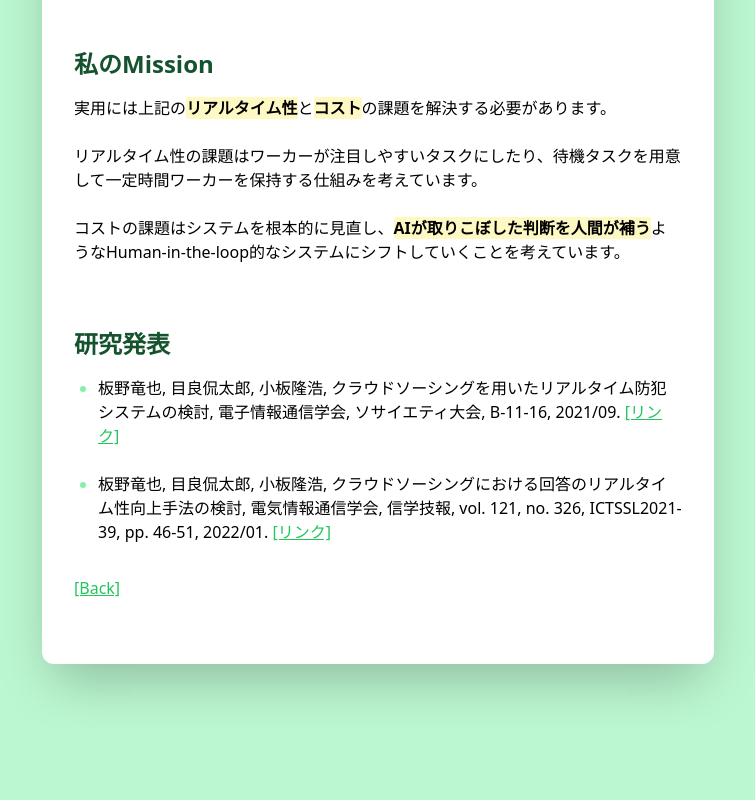
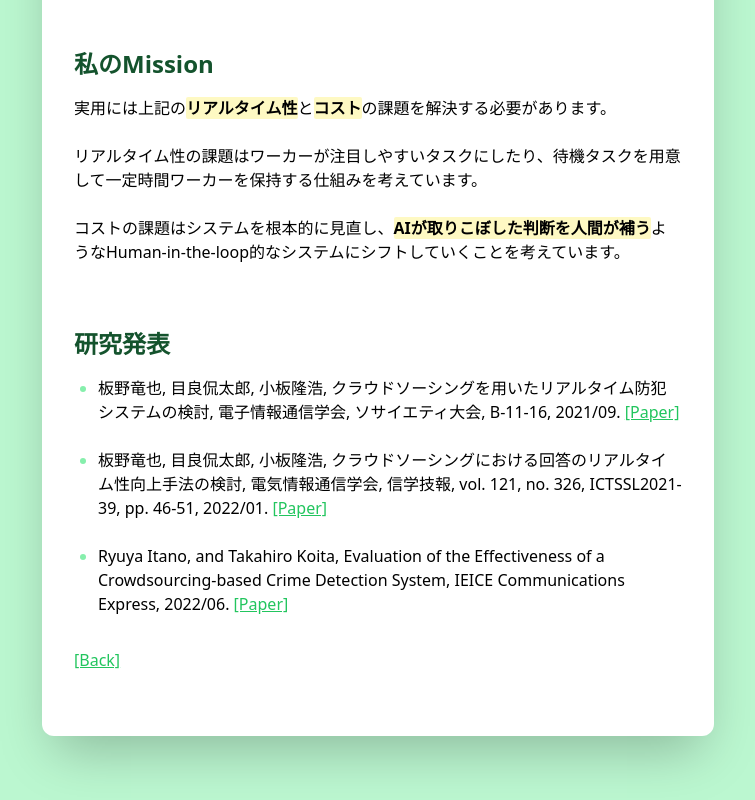
Before and after one commit to rint1925/rint-portfolio-website, a Nuxt app: page /research in a window 1280 px wide. Shown: the part 1474-2274 px from the top of the page, without its empty margins (262-1017 px from the left). Before the commit the page ends 2202 px from the top, so only its background shows below. Built offline with nearby package versions, Linux system fonts and the light colour scheme.

Commit message:
update research contents

```diff
--- a/components/Identity.vue
+++ b/components/Identity.vue
@@ -3,9 +3,9 @@
         <img src="../assets/images/me.jpg" class="w-32 h-32 rounded-full m-auto">
         <h1>Ryuya Itano</h1>
         <p></p>
-        <a href="https://twitter.com/rint1925"><img src="../assets/images/twitter-icon.png" class="inline-block m-auto p-2"></a>
-        <a href="https://github.com/rint1925"><img src="../assets/images/github-icon.png" class="inline-block m-auto p-2"></a>
-        <a href="mailto:rint1925@gmail.com"><img src="../assets/images/mail-icon.png" class="inline-block m-auto p-2"></a>
+        <a href="https://twitter.com/rint1925" target="_blank" rel="noopener noreferrer"><img src="../assets/images/twitter-icon.png" class="inline-block m-auto p-2"></a>
+        <a href="https://github.com/rint1925" target="_blank" rel="noopener noreferrer"><img src="../assets/images/github-icon.png" class="inline-block m-auto p-2"></a>
+        <a href="mailto:rint1925@gmail.com" target="_blank" rel="noopener noreferrer"><img src="../assets/images/mail-icon.png" class="inline-block m-auto p-2"></a>
     </div>
 </template>
 
--- a/pages/research.vue
+++ b/pages/research.vue
@@ -50,9 +50,11 @@
         <h3 class="mt-16 mb-4">研究発表</h3>
           <br>
           <ul class="marker:text-green-300">
-            <li>板野竜也, 目良侃太郎, 小板隆浩, クラウドソーシングを用いたリアルタイム防犯システムの検討, 電子情報通信学会, ソサイエティ大会, B-11-16, 2021/09. <a href="https://www.ieice.org/publications/conferences/summary.php?id=CONF0000130755&ConfCd=2021S&session_num=B-11&year=2021&ConfType=" target="_blank" rel="noopener noreferrer">[リンク]</a></li>
+            <li>板野竜也, 目良侃太郎, 小板隆浩, クラウドソーシングを用いたリアルタイム防犯システムの検討, 電子情報通信学会, ソサイエティ大会, B-11-16, 2021/09. <a href="https://www.dropbox.com/s/7y49kek1zdutwbm/2021%E5%B9%B4%E9%9B%BB%E5%AD%90%E6%83%85%E5%A0%B1%E9%80%9A%E4%BF%A1%E5%AD%A6%E4%BC%9A%E3%82%BD%E3%82%B5%E3%82%A4%E3%82%A8%E3%83%86%E3%82%A3%E5%A4%A7%E4%BC%9A_Paper.pdf?dl=0" target="_blank" rel="noopener noreferrer">[Paper]</a></li>
             <br>
-            <li>板野竜也, 目良侃太郎, 小板隆浩, クラウドソーシングにおける回答のリアルタイム性向上手法の検討, 電気情報通信学会, 信学技報, vol. 121, no. 326, ICTSSL2021-39, pp. 46-51, 2022/01. <a href="https://www.ieice.org/ken/paper/20220121BCh8/" target="_blank" rel="noopener noreferrer">[リンク]</a></li>
+            <li>板野竜也, 目良侃太郎, 小板隆浩, クラウドソーシングにおける回答のリアルタイム性向上手法の検討, 電気情報通信学会, 信学技報, vol. 121, no. 326, ICTSSL2021-39, pp. 46-51, 2022/01. <a href="https://www.dropbox.com/s/rfe1yh17luazrvy/%E3%82%AF%E3%83%A9%E3%82%A6%E3%83%89%E3%82%BD%E3%83%BC%E3%82%B7%E3%83%B3%E3%82%B0%E3%81%AB%E3%81%8A%E3%81%91%E3%82%8B%E5%9B%9E%E7%AD%94%E3%81%AE%E3%83%AA%E3%82%A2%E3%83%AB%E3%82%BF%E3%82%A4%E3%83%A0%E6%80%A7%E5%90%91%E4%B8%8A%E6%89%8B%E6%B3%95%E3%81%AE%E6%A4%9C%E8%A8%8E_Paper.pdf?dl=0" target="_blank" rel="noopener noreferrer">[Paper]</a></li>
+             <br>
+            <li>Ryuya Itano, and Takahiro Koita, Evaluation of the Effectiveness of a Crowdsourcing-based Crime Detection System, IEICE Communications Express, 2022/06. <a href="https://www.dropbox.com/s/b11dhtczsk7wml9/Evaluation%20of%20the%20Effectiveness%20of%20a%20Crowdsourcing-based%20Crime%20Detection%20System_Paper.pdf?dl=0" target="_blank" rel="noopener noreferrer">[Paper]</a></li>
           </ul>
 
         <NuxtLink class="inline-block link-text mt-8" to="/">[Back]</NuxtLink>
```
